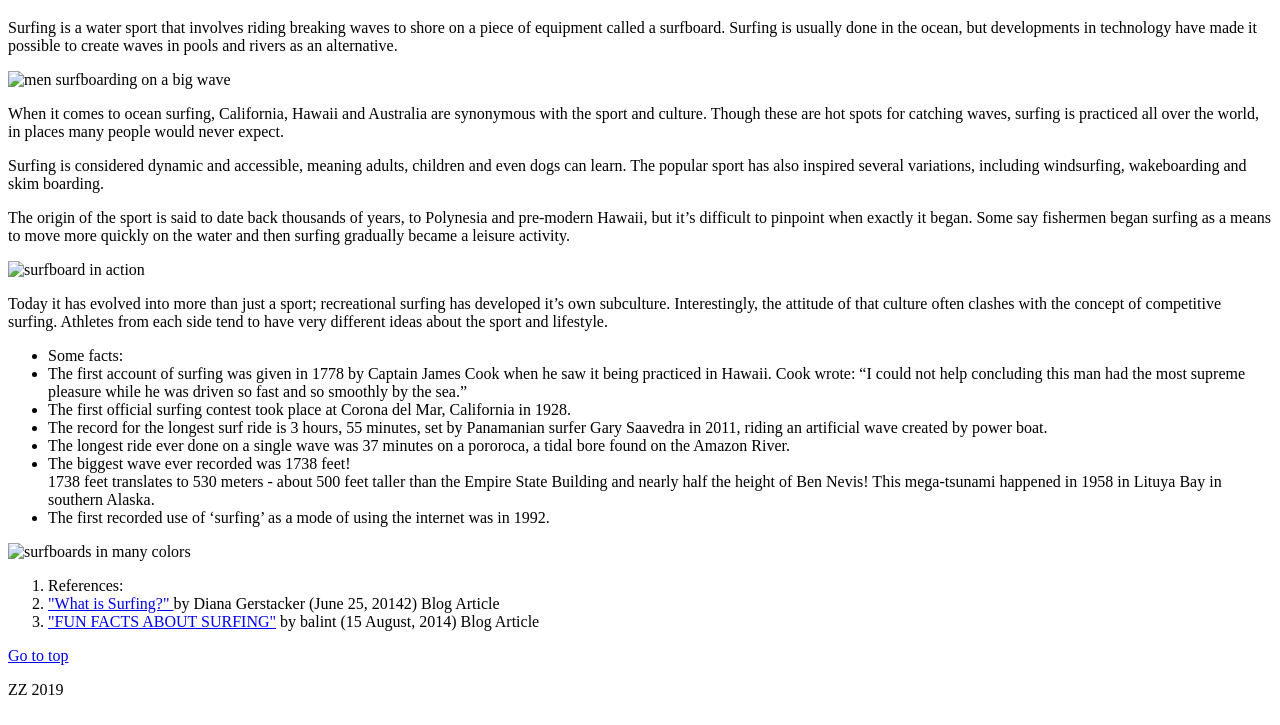
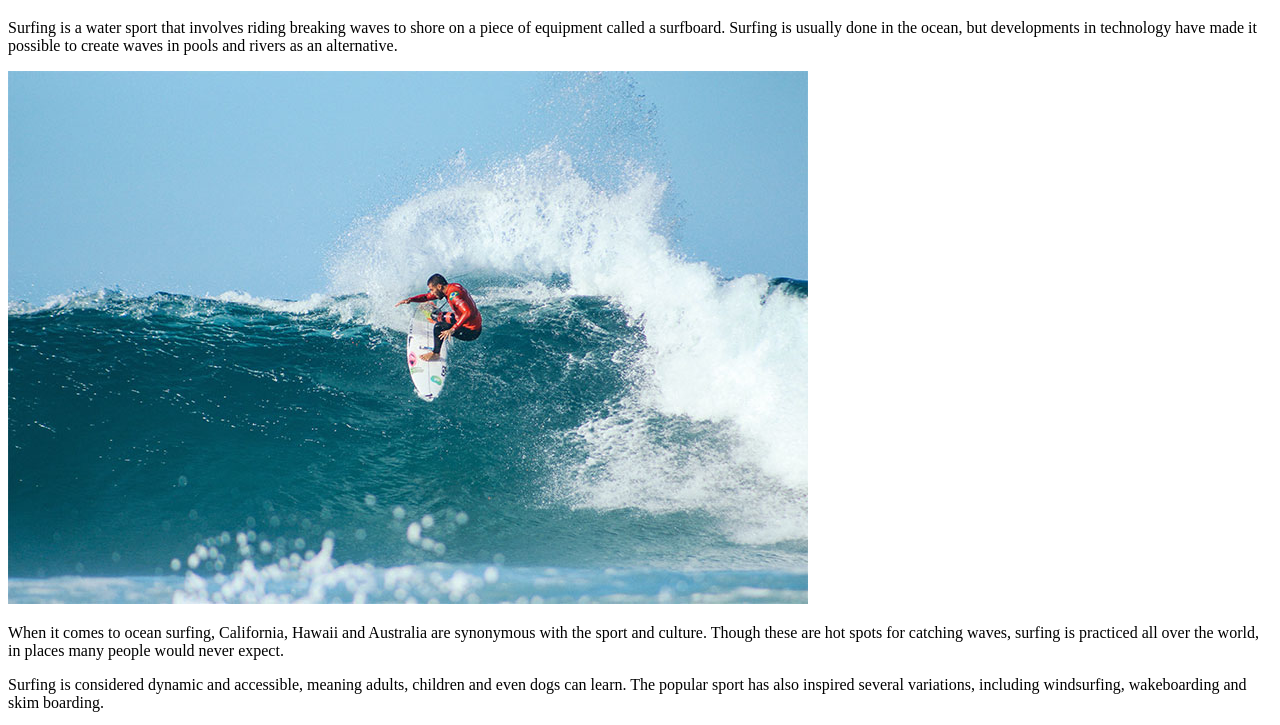
Before and after one commit to ZZE0001/RCS_HW1, a plain HTML site: page index.html in a window 1280 px wide. Shown: the part 61-786 px from the top of the page. Drawn offline with Linux system fonts and the light colour scheme; the site is published under a folder, as on GitHub Pages, so addresses that start at the root find nothing.

Commit message:
fix image src

```diff
--- a/index.html
+++ b/index.html
@@ -12,14 +12,14 @@
     </header>
     <main>
         <p>Surfing is a water sport that involves riding breaking waves to shore on a piece of equipment called a surfboard. Surfing is usually done in the ocean, but developments in technology have made it possible to create waves in pools and rivers as an alternative.</p>
-        <img src="/img/nicole-honeywill-727770-unsplash-800x600.jpg" alt="men surfboarding on a big wave">
+        <img src="img/nicole-honeywill-727770-unsplash-800x600.jpg" alt="men surfboarding on a big wave">
 
         <p>When it comes to ocean surfing, California, Hawaii and Australia are synonymous with the sport and culture. Though these are hot spots for catching waves, surfing is practiced all over the world, in places many people would never expect.</p>
 
         <p>Surfing is considered dynamic and accessible, meaning adults, children and even dogs can learn. The popular sport has also inspired several variations, including windsurfing, wakeboarding and skim boarding.</p>
 
         <p>The origin of the sport is said to date back thousands of years, to Polynesia and pre-modern Hawaii, but it’s difficult to pinpoint when exactly it began. Some say fishermen began surfing as a means to move more quickly on the water and then surfing gradually became a leisure activity.</p>
-        <img src="/img/joseph-greve-343334-unsplash-800x600.jpg" alt="surfboard in action">
+        <img src="img/joseph-greve-343334-unsplash-800x600.jpg" alt="surfboard in action">
         <p>Today it has evolved into more than just a sport; recreational surfing has developed it’s own subculture. Interestingly, the attitude of that culture often clashes with the concept of competitive surfing. Athletes from each side tend to have very different ideas about the sport and lifestyle.</p>
         <ul>
             <li class="first-list-item">Some facts:</li>
@@ -32,7 +32,7 @@
             </li>
             <li>The first recorded use of ‘surfing’ as a mode of using the internet was in 1992.</li>
         </ul>
-        <img src="/img/abigail-lynn-316133-unsplash-800x600.jpg" alt="surfboards in many colors">
+        <img src="img/abigail-lynn-316133-unsplash-800x600.jpg" alt="surfboards in many colors">
         <ol class="references">
             <li class="first-list-item">References:</li>
             <li><a href="https://www.theactivetimes.com/what-surfing">"What is Surfing?" </a> by Diana Gerstacker (June 25, 20142) <span class="reftype">Blog Article</span></li>
```
